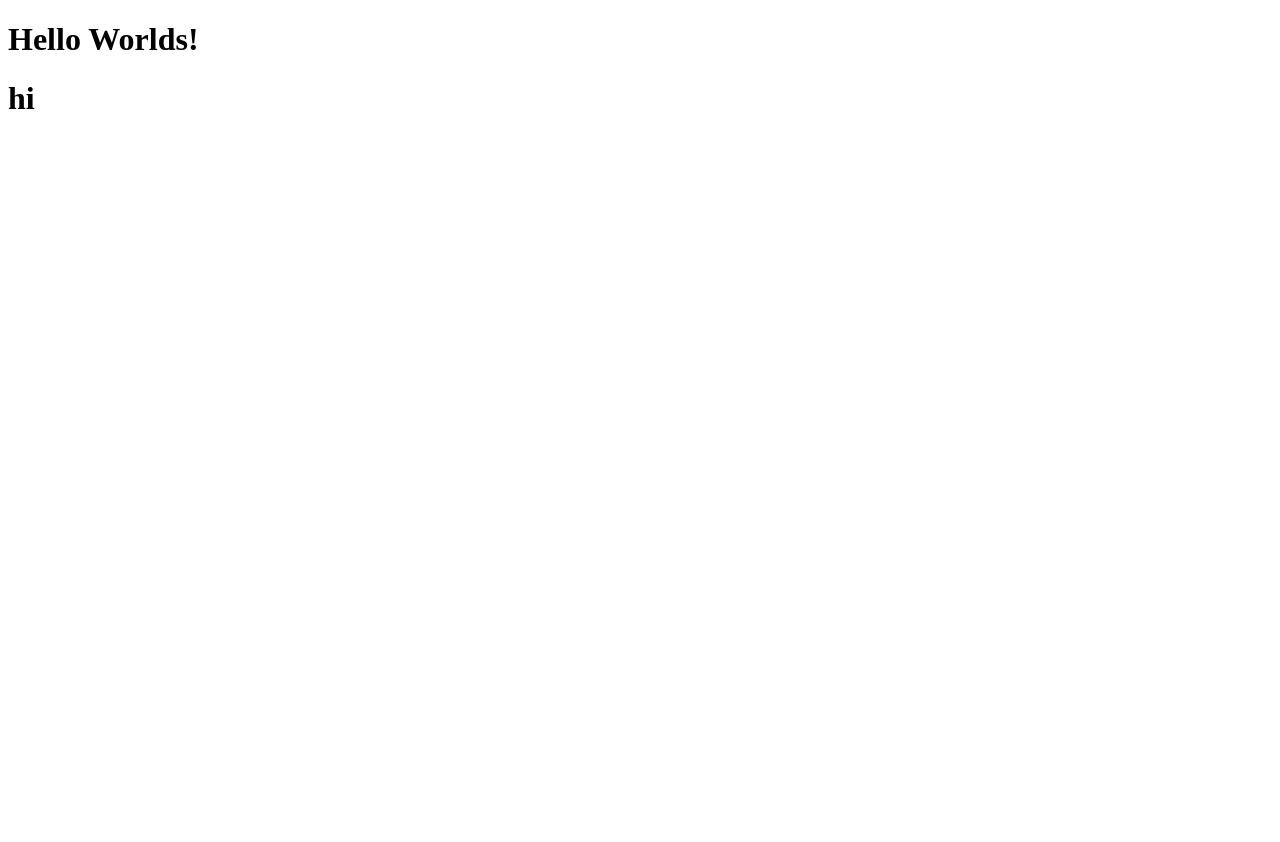
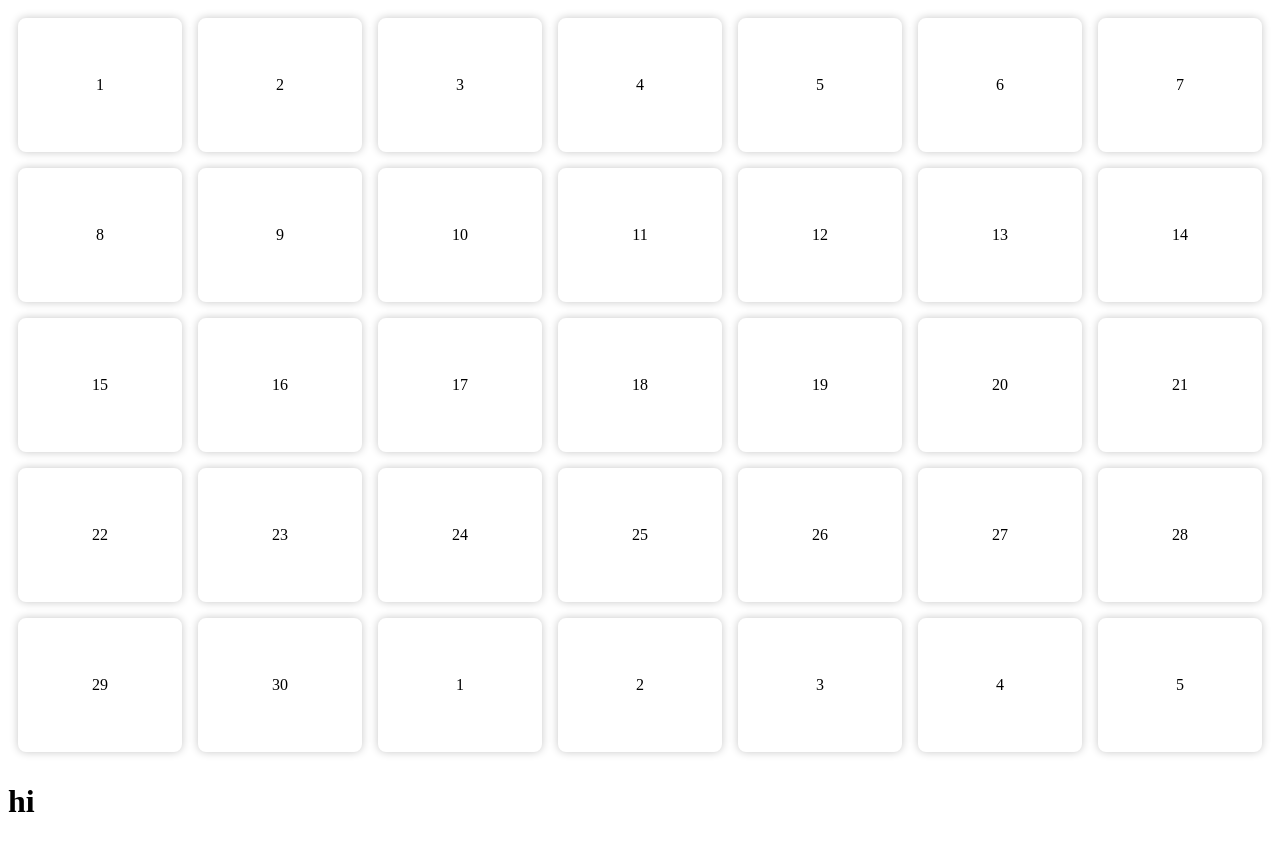
Before and after one commit to aravindkrishna2008/the-better-calendar, a Next.js app in the folder client/: page / in a window 1280 px wide. Before the commit the page ends 800 px from the top, so only its background shows below. Built offline with nearby package versions, Linux system fonts and the light colour scheme.

Commit message:
need to add cs

```diff
--- a/client/components/calendar.tsx
+++ b/client/components/calendar.tsx
@@ -1,7 +1,47 @@
+import styles from "../styles/Calendar.module.css";
+
 export default function Calendar() {
+  const Item = ({ text, date }) => {
+    return <div className={styles.item}>{date}</div>;
+  };
+
   return (
-    <div>
-      <h1>Hello Worlds!</h1>
+    <div className={styles.wrapper}>
+      <Item text="his" date={1} />
+      <Item text="his" date={2} />
+      <Item text="his" date={3} />
+      <Item text="his" date={4} />
+      <Item text="his" date={5} />
+      <Item text="his" date={6} />
+      <Item text="his" date={7} />
+      <Item text="his" date={8} />
+      <Item text="his" date={9} />
+      <Item text="his" date={10} />
+      <Item text="his" date={11} />
+      <Item text="his" date={12} />
+      <Item text="his" date={13} />
+      <Item text="his" date={14} />
+      <Item text="his" date={15} />
+      <Item text="his" date={16} />
+      <Item text="his" date={17} />
+      <Item text="his" date={18} />
+      <Item text="his" date={19} />
+      <Item text="his" date={20} />
+      <Item text="his" date={21} />
+      <Item text="his" date={22} />
+      <Item text="his" date={23} />
+      <Item text="his" date={24} />
+      <Item text="his" date={25} />
+      <Item text="his" date={26} />
+      <Item text="his" date={27} />
+      <Item text="his" date={28} />
+      <Item text="his" date={29} />
+      <Item text="his" date={30} />
+      <Item text="his" date={1} />
+      <Item text="his" date={2} />
+      <Item text="his" date={3} />
+      <Item text="his" date={4} />
+      <Item text="his" date={5} />
     </div>
   );
 }
--- /dev/null
+++ b/client/styles/Calendar.module.css
@@ -0,0 +1,36 @@
+.wrapper {
+  display: grid;
+  grid-template-columns: auto auto auto;
+  padding: 10px;
+  column-gap: 16px;
+  row-gap: 16px;
+  grid-template-columns: repeat(7, 1fr);
+  align-items: center;
+  transition: 0.3s;
+}
+
+.item {
+  display: flex;
+  background-color: white;
+  height: 16vh;
+  border-radius: 8px;
+  align-items: center;
+  justify-content: center;
+  box-shadow: 0px 0px 8px rgba(0, 0, 0, 0.225);
+  border-style: solid;
+  border-color: white;
+  transition: 0.3s;
+}
+
+/* .item:hover {
+  display: flex;
+  transform: scale(1.02);
+  background-color: white;
+  height: 24vh;
+  border-radius: 8px;
+  align-items: center;
+  justify-content: center;
+  box-shadow: 0px 0px 8px rgba(0, 0, 0, 0.225);
+  border-style: solid;
+  border-color: #21f5ff;
+} */
```
